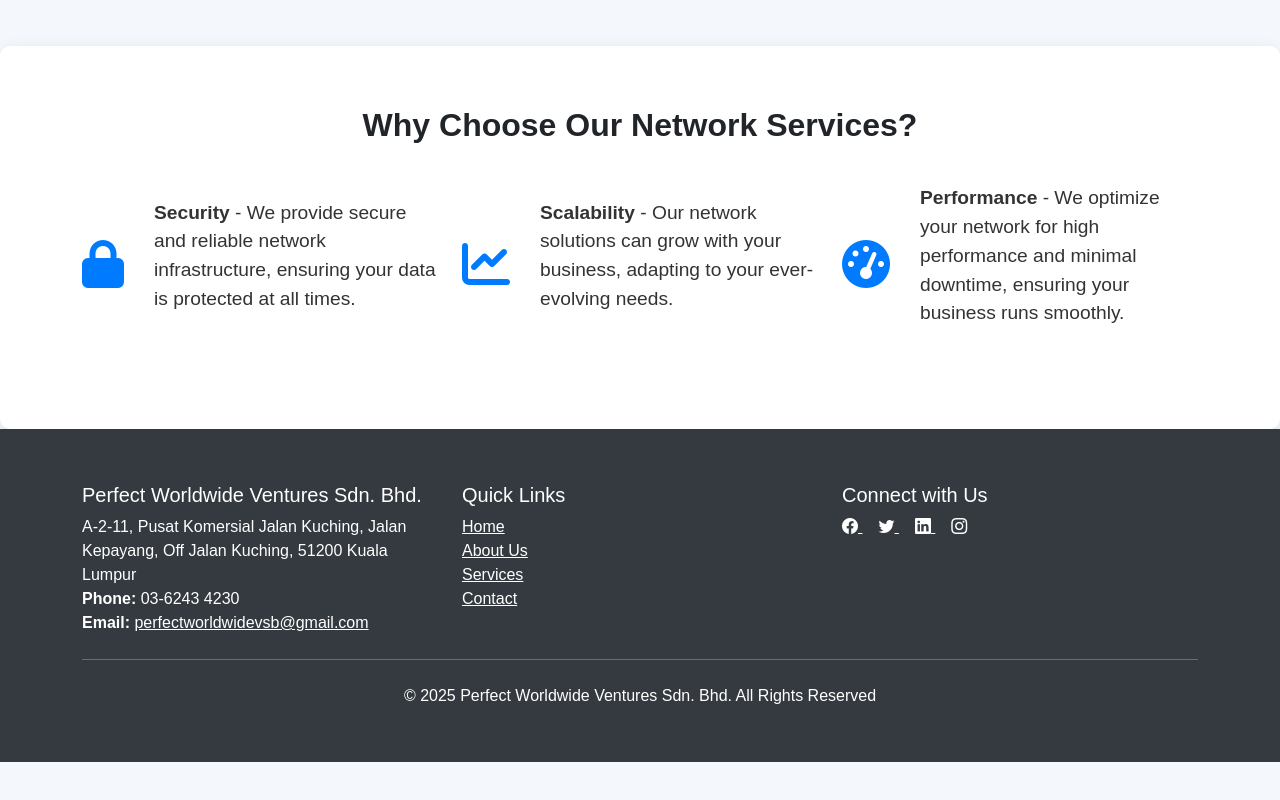
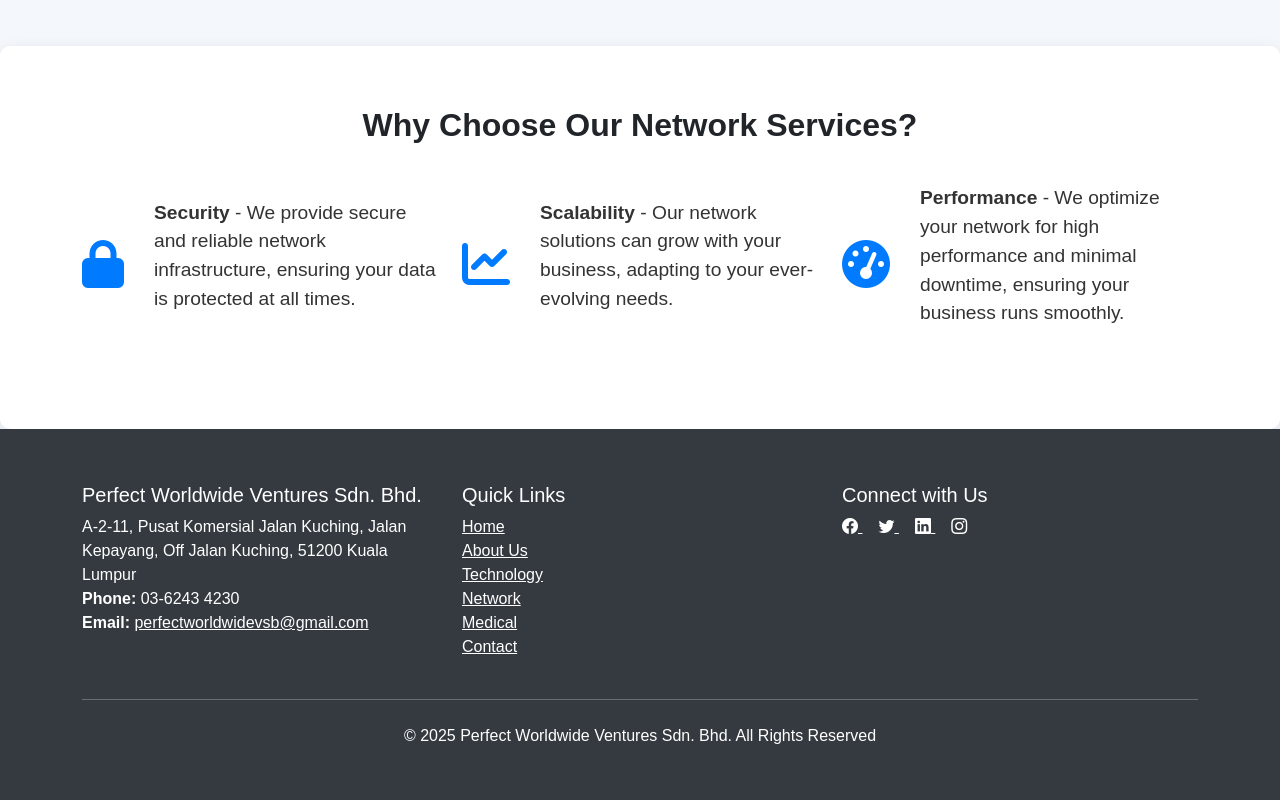
Before and after one commit to LutfiAqil/perfectworldwide, a plain HTML site: page network.html in a window 1280 px wide. Shown: the part 966-1766 px from the top of the page. Before the commit the page ends 1728 px from the top, so only its background shows below. Drawn offline with nearby package versions, Linux system fonts and the light colour scheme.

Commit message:
network.html

```diff
--- a/network.html
+++ b/network.html
@@ -337,7 +337,11 @@
             <ul class="list-unstyled">
               <li><a href="index.html" class="text-white">Home</a></li>
               <li><a href="about.html" class="text-white">About Us</a></li>
-              <li><a href="services.html" class="text-white">Services</a></li>
+              <li>
+                <a href="technology.html" class="text-white">Technology</a>
+              </li>
+              <li><a href="network.html" class="text-white">Network</a></li>
+              <li><a href="medical.html" class="text-white">Medical</a></li>
               <li><a href="contact.html" class="text-white">Contact</a></li>
             </ul>
           </div>
```
